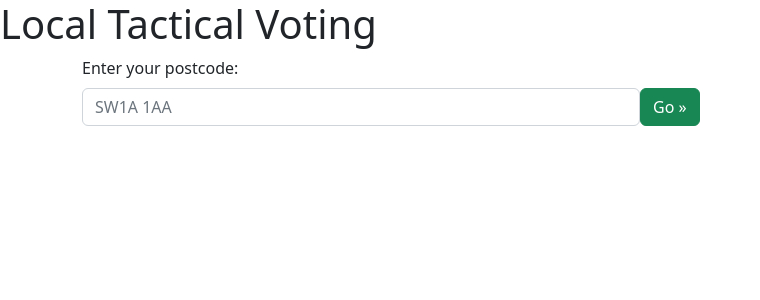
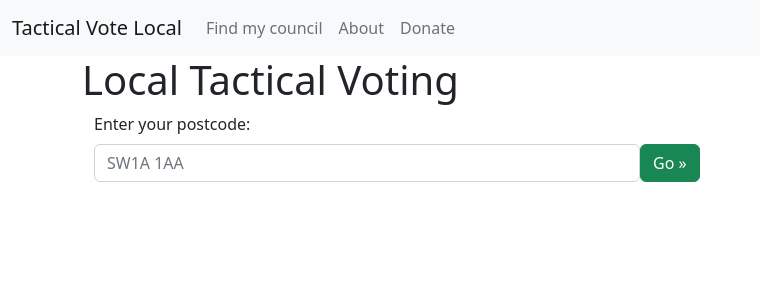
Before and after one commit to asibs/tactical-vote-local, a Next.js app: page / in a window 1280 px wide. Shown: the top 300 px of the page, without its empty margins (0-760 px from the left). Built offline with nearby package versions, Linux system fonts and the light colour scheme.

Commit message:
Very basic nav / layout. Fix a bug in the static site generation where every seat is tagged as a target.

```diff
--- /dev/null
+++ b/components/NavBar.tsx
@@ -0,0 +1,29 @@
+import React from 'react'
+import Link from 'next/link'
+
+export default function NavBar() {
+  return (
+    <nav className="navbar navbar-expand-md bg-light">
+      <div className="container-fluid">
+        <Link className="navbar-brand" href="#">Tactical Vote Local</Link>
+        <button className="navbar-toggler" type="button" data-bs-toggle="collapse" data-bs-target="#navbarToggler" aria-controls="navbarToggler" aria-expanded="false" aria-label="Toggle navigation">
+          <span className="navbar-toggler-icon"></span>
+        </button>
+
+        <div className="collapse navbar-collapse" id="navbarToggler">
+          <ul className="navbar-nav me-auto mb-2 mb-lg-0">
+            <li className="nav-item">
+              <Link className="nav-link" href="/">Find my council</Link>
+            </li>
+            <li className="nav-item">
+              <Link className="nav-link" href="/">About</Link>
+            </li>
+            <li className="nav-item">
+              <Link className="nav-link" href="/">Donate</Link>
+            </li>
+          </ul>
+        </div>
+      </div>
+    </nav>
+  );
+}
--- a/pages/_app.tsx
+++ b/pages/_app.tsx
@@ -4,10 +4,22 @@ import 'bootstrap/dist/css/bootstrap.css'
 import type { AppProps } from 'next/app'
 import { useEffect } from 'react'
 
+import NavBar from '../components/NavBar'
+
 export default function App({ Component, pageProps }: AppProps) {
-  // useEffect(() => {
-  //   import('bootstrap/dist/js/bootstrap')
-  // }, [])
+  // Import bootstrap js on the client-side only
+  useEffect(() => {
+    typeof document !== undefined
+      ? require('bootstrap/dist/js/bootstrap')
+      : null
+  }, [])
 
-  return <Component {...pageProps} />
+  return (
+    <>
+      <NavBar />
+      <div className="container-md">
+        <Component {...pageProps} />
+      </div>
+    </>
+  )
 }
--- a/pages/local/[...slugs].tsx
+++ b/pages/local/[...slugs].tsx
@@ -137,7 +137,7 @@ async function getWardData(councilSlug: string, wardSlug: string) {
     geoJsonUri: wardRecord.council_name,
     totalSeats: wardRecord.no_ward_seats,
     seatsContested: wardRecord.no_seats_contested,
-    targetCouncil: wardRecord.target_council,
+    targetCouncil: wardRecord.target_council === 'TRUE',
     recommendedParty: wardRecord.recommended_party,
     recommendationAdvice: wardRecord.recommendation_advice,
     localGroups: [
```
Also changed, not shown: components/CouncilElection.tsx (+12 -1 lines), components/WardElection.tsx (+16 -1 lines).
